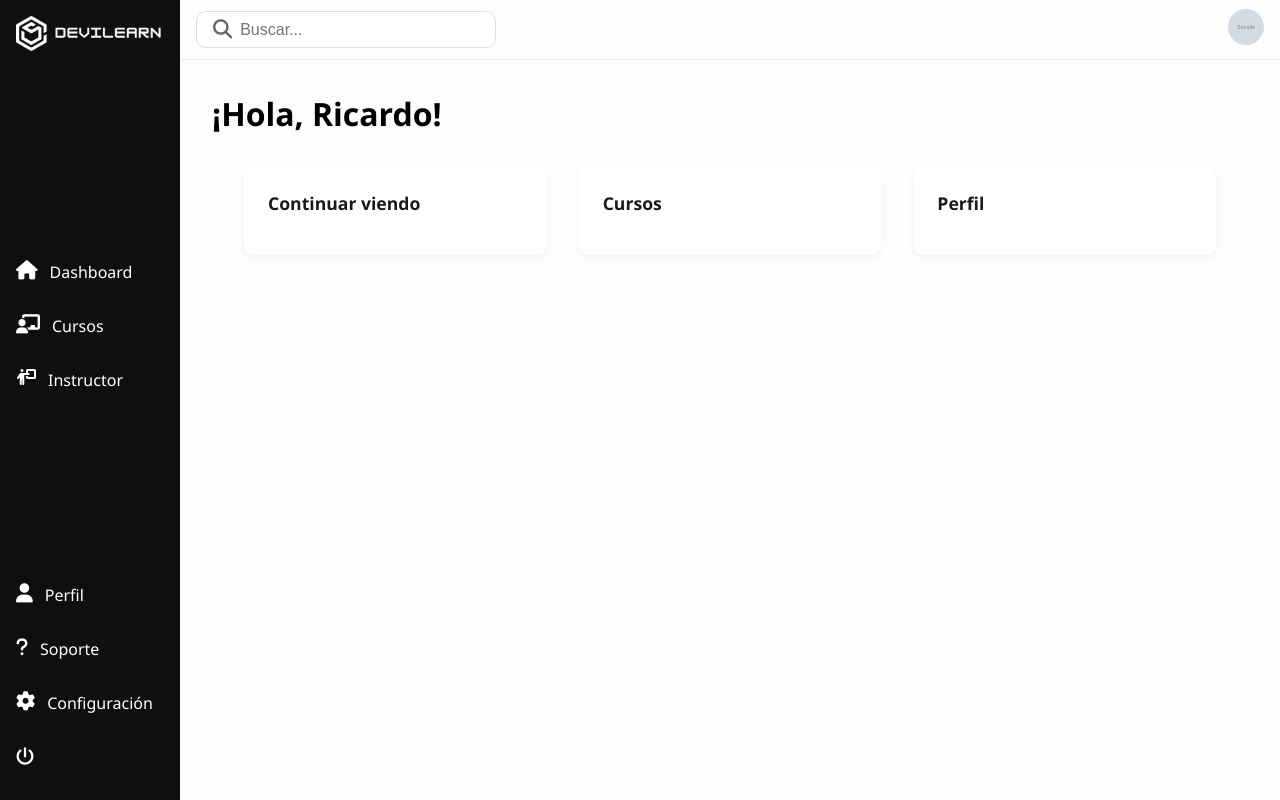
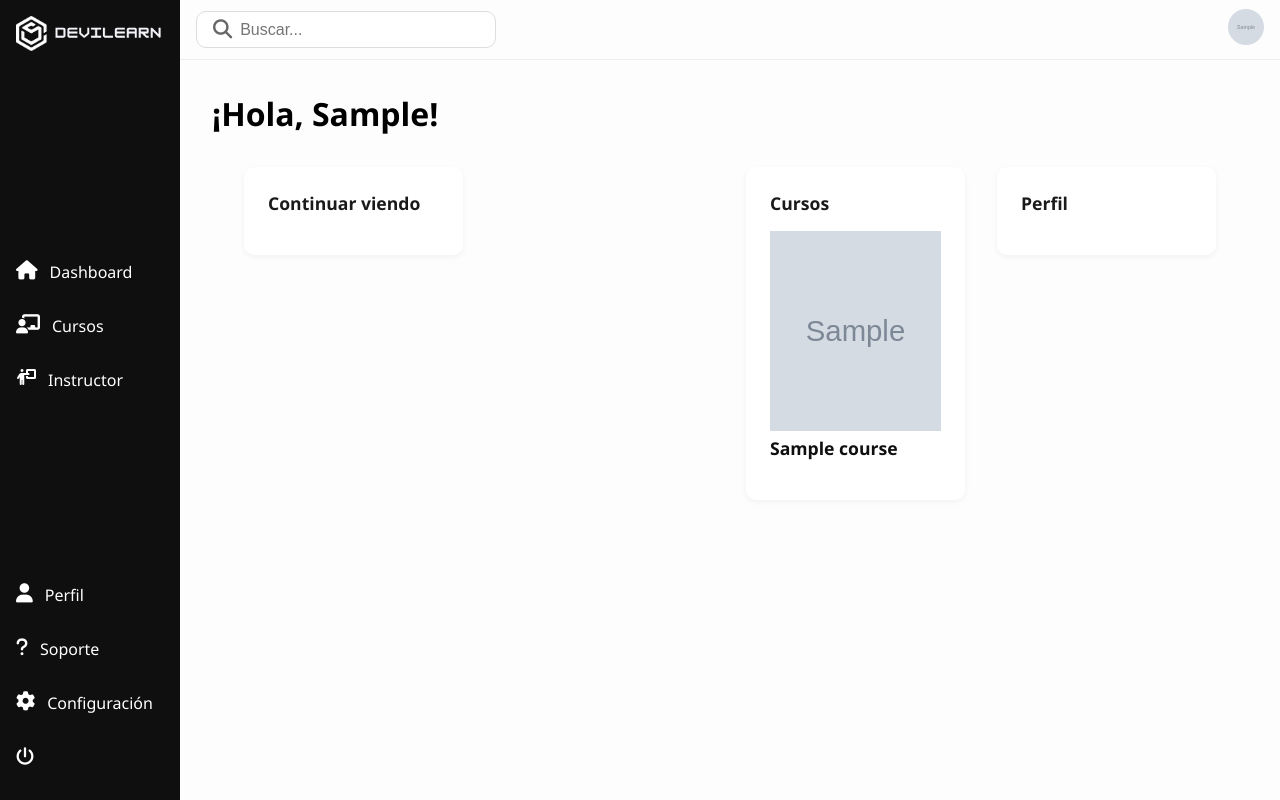
Before and after one commit to Yero-des/devilearn, a Django app: page /dashboard/ in a window 1280 px wide. Run offline with Django 5.2, Linux system fonts and the light colour scheme; a user stored in the database is signed in; tables that the repository leaves empty hold one stand-in row (values such as "Sample post"); grey boxes marked "Sample" are stand-in pictures; parts of the project's set-up code (start-up, migrations or seed data) failed here and were passed over; some libraries are stand-ins or nearby versions.

Commit message:
Funcionalidad en dashboard para ver cursos inscritos al azar

```diff
--- a/apps/dashboard/templates/dashboard/index.html
+++ b/apps/dashboard/templates/dashboard/index.html
@@ -4,7 +4,7 @@
 {% block title %}Dashboard{% endblock title %}
 
 {% block custom_styles %}
-  <link rel="stylesheet" href="{% static "css/styles.css" %}">
+  <link rel="stylesheet" href="{% static 'css/styles.css' %}">
 {% endblock custom_styles %}
 
 {% block content %}
@@ -19,12 +19,14 @@
 
       {% include "includes/header.html" %}
 
-            <!-- Aquí va el contenido de la página -->
+      <!-- Aquí va el contenido de la página -->
       <main>
-        <h1>¡Hola, Ricardo!</h1>
+        <h1>¡Hola, {{ request.user.first_name|default:request.user.username }}!</h1>
         <p></p>
         <section class="content">
+
           <div class="cards">
+
             <a href="">
               <div class="card">
                 <h3>Continuar viendo</h3>
@@ -33,6 +35,26 @@
             <a href="">
               <div class="card">
                 <h3>Cursos </h3>
+                <div class="dashboard-course">
+
+                  {% for course in courses %}
+
+                    <article class="course-card" aria-label="Curso: {{course.title}}">
+                      <a href="{% url 'student:course_detail' slug=course.slug %}">
+                        <img src="{{course.image}}" alt="Imagen del curso {{course.title}}" class="course-card__image" loading="lazy">
+                        <div class="course-card__body">
+                          <h3 class="course-card__title">
+                            <a href="{% url 'student:course_detail' slug=course.slug %}">{{ course.title }}</a>
+                          </h3>
+                        </div>
+                      </a>
+                    </article>
+
+                  {% empty %}
+                    <p>No tienes cursos aún.</p>
+                  {% endfor %}
+
+                </div>
               </div>
             </a>
             <a href="">
@@ -40,7 +62,6 @@
                 <h3>Perfil</h3>
               </div>
             </a>
-
 
           </div>
         </section>
--- a/apps/dashboard/urls.py
+++ b/apps/dashboard/urls.py
@@ -1,6 +1,7 @@
 from django.urls import path
 from . import views
+from django.views.generic import TemplateView
 
 urlpatterns = [
-    path("", views.index, name="dashboard")
+    path("", views.IndexTemplateView.as_view(), name="dashboard")
 ]
--- a/apps/dashboard/views.py
+++ b/apps/dashboard/views.py
@@ -1,11 +1,24 @@
 from django.shortcuts import redirect, render
-from django.views.generic import View
+from django.views.generic import View, TemplateView
+from django.contrib.auth.mixins import LoginRequiredMixin
+from apps.courses.models import Course
+from apps.profiles.models import Profile
 
 # Create your views here.
-def index(request):
-    return render(request, 'dashboard/index.html', {
+class IndexTemplateView(LoginRequiredMixin, TemplateView):
+    template_name = 'dashboard/index.html'
 
-    })
+    def get_context_data(self, **kwargs):
+        context = super().get_context_data(**kwargs)
+
+        courses = Course.objects.filter(enrollment__user=self.request.user).order_by('?')[:3]
+        profile = Profile.objects.get(user=self.request.user)
+
+        context.update({
+            'courses': courses,
+            'profile': profile
+        })
+        return context
 
 class RedirectHomeView(View):
 
--- a/static/css/styles.css
+++ b/static/css/styles.css
@@ -965,7 +965,7 @@ a.btn {
 }
 
 .dashboard-course .course-card .course-card__image {
-    width: 70%;
+    width: 100%;
 }
 
 .profile-info p {
```
